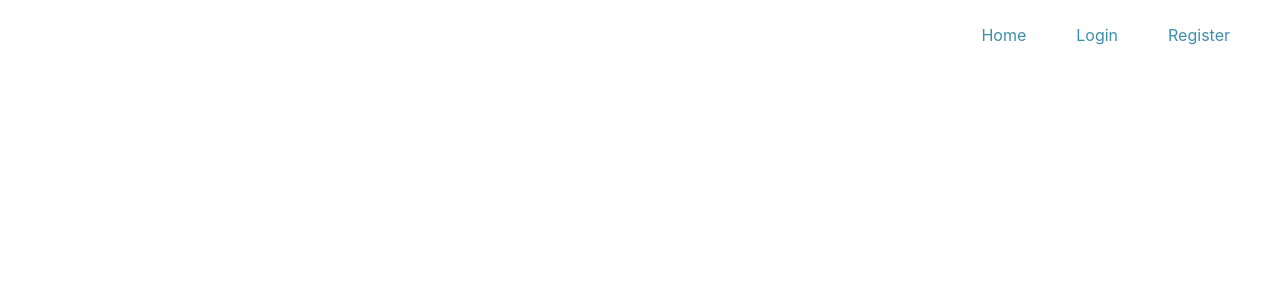
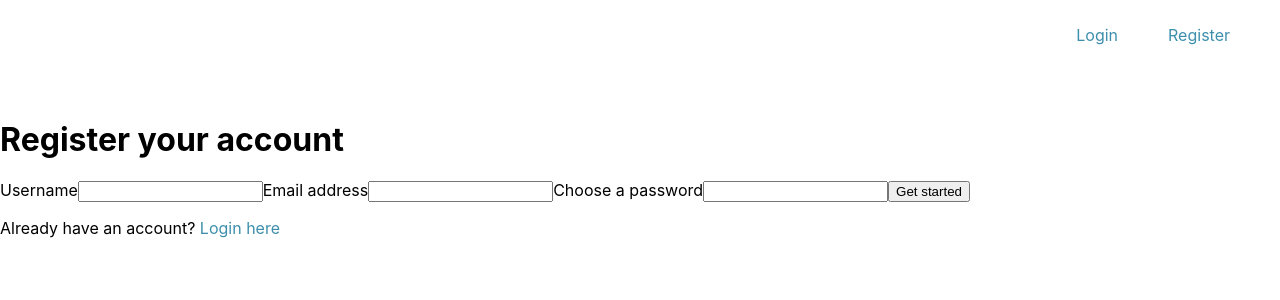
Before and after one commit to Lillead/chat-app, a React (Create React App) app: page /register in a window 1280 px wide. Shown: the top 300 px of the page. Built offline with nearby package versions, Linux system fonts and the light colour scheme; no server answers.

Commit message:
Lesson 5

```diff
--- a/package.json
+++ b/package.json
@@ -6,6 +6,8 @@
     "@testing-library/jest-dom": "^5.16.5",
     "@testing-library/react": "^13.4.0",
     "@testing-library/user-event": "^13.5.0",
+    "dotenv": "^16.0.3",
+    "firebase": "^9.22.0",
     "react": "^18.2.0",
     "react-dom": "^18.2.0",
     "react-router": "^5.2.0",
@@ -36,5 +38,8 @@
       "last 1 firefox version",
       "last 1 safari version"
     ]
+  },
+  "devDependencies": {
+    "@types/react-router-dom": "^5.3.3"
   }
 }
--- a/src/App.js
+++ b/src/App.js
@@ -1,6 +1,7 @@
 import React from 'react';
 import './App.css';
 import Chatbox from './components/Chatbox';
+import {Link} from 'react-router-dom';
 
 class App extends React.Component {
   constructor(props) {
@@ -27,12 +28,24 @@
     return (
       <div className="App">
         <h1>Chat app</h1>
+
+        {this.props.user && (
+        <div className="allow-chat">
         <Chatbox items={this.state.items} />
         <form className="message-form" onSubmit={this.onSubmit}>
           <input value={this.state.term} onChange={this.onChange} />
           <button>Send</button>
         </form>
       </div>
+      )}
+      {!this.props.user && (
+        <div className="disallow-chat">
+          <p>
+            <Link to="/Login">Login</Link> or <Link to="/register">Register</Link> to start chatting!
+          </p>
+        </div>
+      )}
+    </div>
     );
   }
 }
--- a/src/components/Login.js
+++ b/src/components/Login.js
@@ -1,10 +1,51 @@
 import React from 'react';
+import firebase from '../firebase.js';
+import { Link } from 'react-router-dom';
 
 class Login extends React.Component {
+    constructor(props) {
+        super(props);
+        this.state = {
+            email: '',
+            password: '',
+            error: null,
+        };
+    }
+    handleChange = e => {
+        this.setState({[e.target.name]: e.target.value});
+    }
+    handleSubmit = e => {
+        e.preventDefault();
+        const {email, password} = this.state;
+        firebase.auth().signInWithEmailAndPassword(email, password).then(() => {
+            this.props.history.push('/');
+            })
+            .catch(error => {
+                this.setState({error});
+            });
+    }
     render() {
+        const {email, password, error} = this.state;
         return (
-            <div>
+            <div className="auth-container">
                 <h1>Login</h1>
+                <p>Login to access your account</p>
+                {error && <p className="error-message">{error.message}</p>}
+                <form onSubmit={this.handleSubmit}>
+                    <label htmlFor="email">Email address</label>
+                    <input type="text" name="email" id="email" value={email} onChange={this.handleChange}></input>
+                    <label htmlFor="password">Password</label>
+                    <input
+                        type="password"
+                        name="password"
+                        id="password"
+                        value={password}
+                        onChange={this.handleChange}
+                        >
+                    </input>
+                    <button className="submit">Login</button>
+                    <p>Don't have an account? <Link className="login-btn" to="/register">Register here</Link>.</p>
+                </form>
             </div>
         );
     }
--- a/src/components/Register.js
+++ b/src/components/Register.js
@@ -1,13 +1,62 @@
 import React from 'react';
+import firebase from '../firebase.js';
+import { Link } from 'react-router-dom';
+import Login from './Login';
 
 class Register extends React.Component {
+    constructor(props){
+        super(props);
+        this.state = {
+            username: '',
+            email: '',
+            password: '',
+            error: null
+        }
+    }
+    handleChange = e => {
+        this.setState({[e.target.name]: e.target.value});
+    }
+    handleSubmit = e => {
+        e.preventDefault();
+        const {email, username, password} = this.state;
+        firebase.auth().createUserWithEmailAndPassword(email, password).then(() => {
+            const user = firebase.auth().currentUser;
+            user.updateProfile({displayName: username}).then(() => {
+                this.props.history.push('/');
+            })
+            .catch(error => {
+                this.setState({error});
+            });
+        })
+        .catch(error => {
+            this.setState({error});
+        })
+    }
     render() {
+        const {email, username, password, error} = this.state;
         return (
-            <div>
-                <h1>Register</h1>
+            <div className="auth-container">
+                <h1>Register your account</h1>
+                {error && <p className="error-message">{error.message}</p>}
+                <form onSubmit={this.handleSubmit}>
+                    <label htmlFor="username">Username</label>
+                    <input type="text" name="username" id="username" value={username} onChange={this.handleChange}></input>
+                    <label htmlFor="email">Email address</label>
+                    <input type="text" name="email" id="email" value={email} onChange={this.handleChange}></input>
+                    <label htmlFor="password">Choose a password</label>
+                    <input
+                        type="password"
+                        name="password"
+                        id="password"
+                        value={password}
+                        onChange={this.handleChange}
+                        >
+                    </input>
+                    <button className="submit">Get started</button>
+                    <p>Already have an account? <Link className="login-btn" to="/login">Login here</Link></p>
+                </form>
             </div>
         );
     }
 }
-
 export default Register;
--- /dev/null
+++ b/src/firebase.js
@@ -0,0 +1,19 @@
+// import firebase
+import firebase from "firebase/compat/app";
+import 'firebase/compat/auth';
+
+// Your web app's Firebase configuration
+const firebaseConfig = {
+  apiKey: process.env.REACT_APP_API_KEY,
+  authDomain: process.env.REACT_APP_AUTH_DOMAIN,
+  projectId: process.env.REACT_APP_PROJECT_ID,
+  storageBucket: process.env.REACT_APP_STORAGE_BUCKET,
+  messagingSenderId: process.env.REACT_APP_MESSAGING_SENDER_ID,
+  appId: process.env.REACT_APP_APP_ID,
+};
+
+// Initialize Firebase
+firebase.initializeApp(firebaseConfig);
+export const provider = new firebase.auth.GoogleAuthProvider();
+export const auth = firebase.auth();
+export default firebase;
--- a/src/index.js
+++ b/src/index.js
@@ -6,21 +6,43 @@
 import Login from './components/Login';
 import Register from './components/Register';
 import { BrowserRouter as Router, Route, Link, Switch } from 'react-router-dom';
+import firebase, {auth, provider} from './firebase.js';
 
 class AppRouter extends React.Component {
+  constructor(props) {
+    super(props);
+    this.state = {user: null}
+  }
+  componentDidMount() {
+    auth.onAuthStateChanged(user => {
+      if(user){
+        this.setState({user});
+      }
+    })
+  }
+  logOutUser = () => {
+    firebase.auth().signOut()
+    .then(window.location = "/");
+  }
   render() {
     return (
       <Router>
-        <div ClassName="app">
+        <div className="app">
           <nav className="main-nav">
-            <Link to="/">Home</Link>
-            <Link to="/login">Login</Link>
-            <Link to="/register">Register</Link>
+            {!this.state.user &&
+            <div>
+              <Link to="/login">Login</Link>
+              <Link to="/register">Register</Link>
+            </div>
+            }
+            {this.state.user &&
+              <a href="#!" onClick={this.logOutUser}>Logout</a>
+            }
           </nav>
           <Switch>
-            <Route exact path="/" component={App} />
-            <Router exact path="/login" component={Login} />
-            <Router exact path="/register" component={Register} />
+            <Route path="/" exact render={() => <App user={this.state.user}/>} />
+            <Route path="/login" exact component={Login} />
+            <Route path="/register" exact component={Register} />
           </Switch>
         </div>
       </Router>
@@ -34,4 +56,4 @@
 // If you want to start measuring performance in your app, pass a function
 // to log results (for example: reportWebVitals(console.log))
 // or send to an analytics endpoint. Learn more: https://bit.ly/CRA-vitals
-reportWebVitals();
+// reportWebVitals();
```
Also changed, not shown: 2 other files (tests, documents, lock files or other folders).
